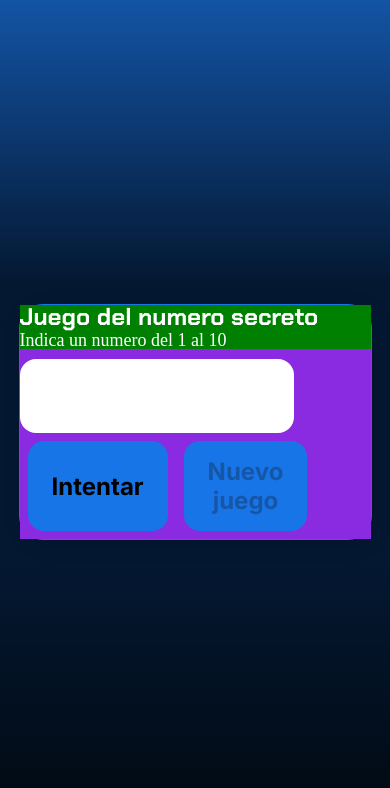
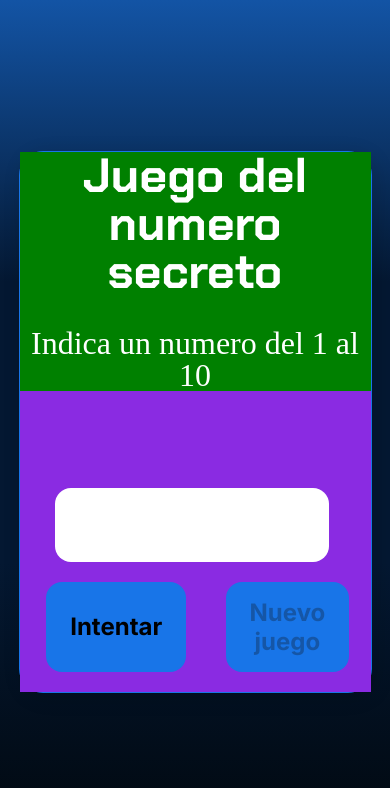
Before and after one commit to Oscardj307/numero-secreto-mi-estilo, a plain HTML site: page index.html in a window 390 px wide. Drawn offline with Linux system fonts and the light colour scheme.

Commit message:
Acomodando elementos responsive

```diff
--- a/style.css
+++ b/style.css
@@ -94,7 +94,7 @@ button {
     font-weight: 700;
     border: none;
     margin-top: 2rem;
-    margin: 8px;
+    margin: 7%;
 }
 .container__botones:disabled {
     background: #898989;
@@ -115,6 +115,11 @@ footer{
 }
 @media screen and (max-width:480px){
 
+    body{
+        align-items: center;
+        justify-content: space-around;
+    }
+
 main {
     height: auto;
     width: 90vw;
@@ -132,16 +137,33 @@ main {
     display: none;
 }
 
+.container__input{
+    margin-left: 10%;
+}
+
+.container__botones{
+    margin-left: 2%;
+}
+
+
+
 
 .container__informaciones h1 {
     font-family: 'Chakra Petch', sans-serif;
-    font-size: x-large;
+    font-size: xxx-large;
     padding-bottom: 2px;
+    text-align: center;
+    margin-bottom: 8%;
+}
+
+.container__informaciones {
+    margin-bottom: 25%;
 }
 
 .texto__parrafo {
-    font-size: large;
+    font-size: xx-large;
     font-weight: 400;
+    text-align: center;
 }
 
 }
```
